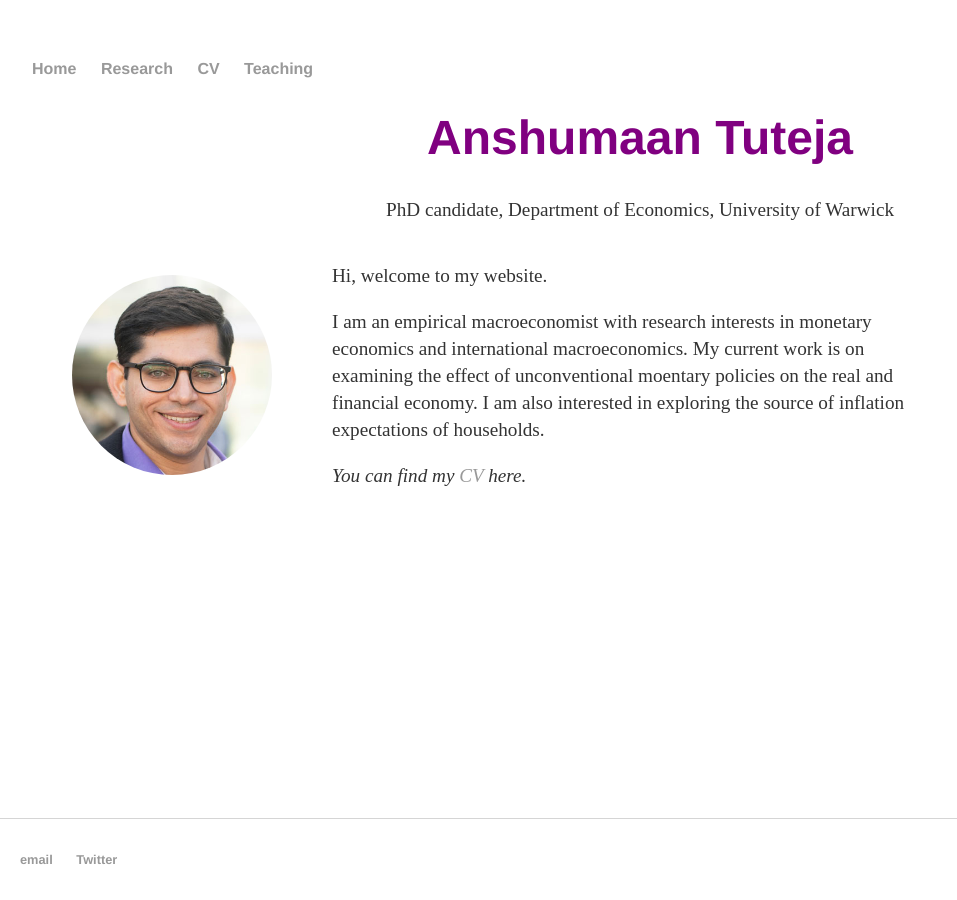
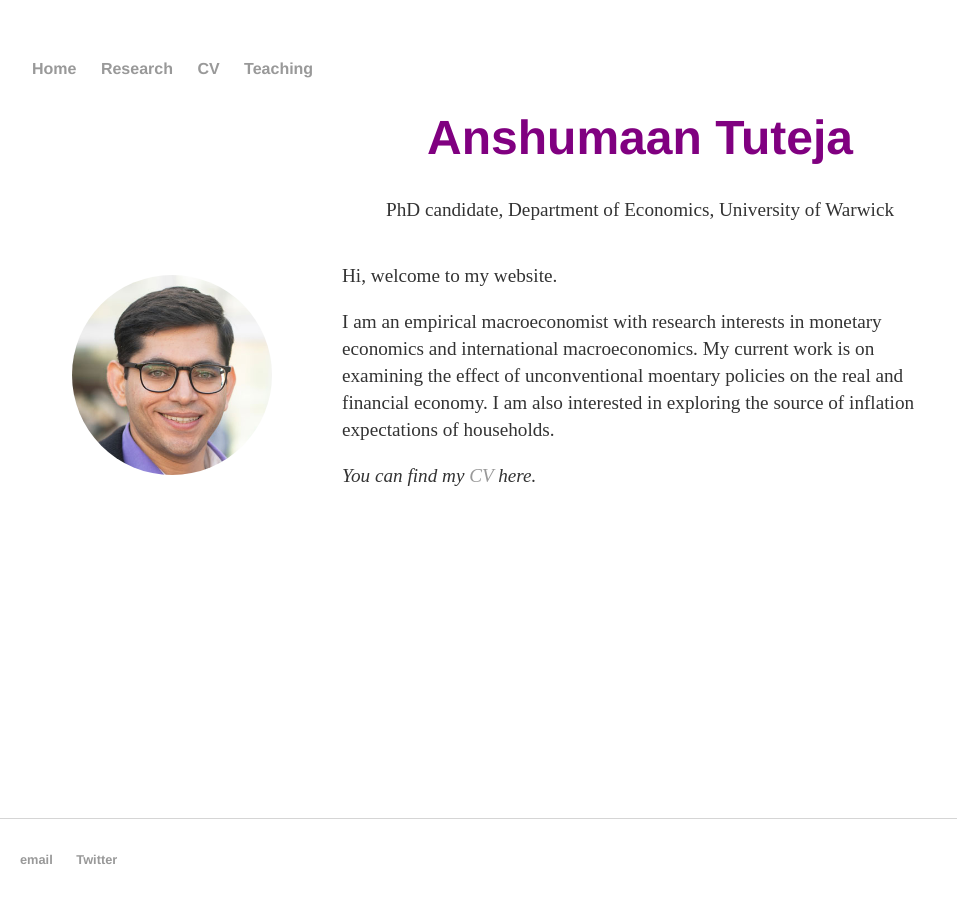
Before and after one commit to anshumaan-tuteja/anshumaan-tuteja.github.io, a Jekyll site: the page built from index.html, in a window 1280 px wide. Shown: the whole page, without its empty margins (0-957 px from the left). Built offline with Jekyll 4.4.1, drawn with Linux system fonts in a browser that asks for light colours.

Commit message:
Update main.css

```diff
--- a/css/main.css
+++ b/css/main.css
@@ -101,11 +101,7 @@
 
     }
 
-      main {
-
-  }
-
-      body {
+    body {
           color: purple;
       }
 
@@ -113,6 +109,7 @@
     width: 200px;
     height: 200px;
     border-radius: 50%;
+    margin-right: 30px;
 }
       div {
       flex-basis: 50%;
```
